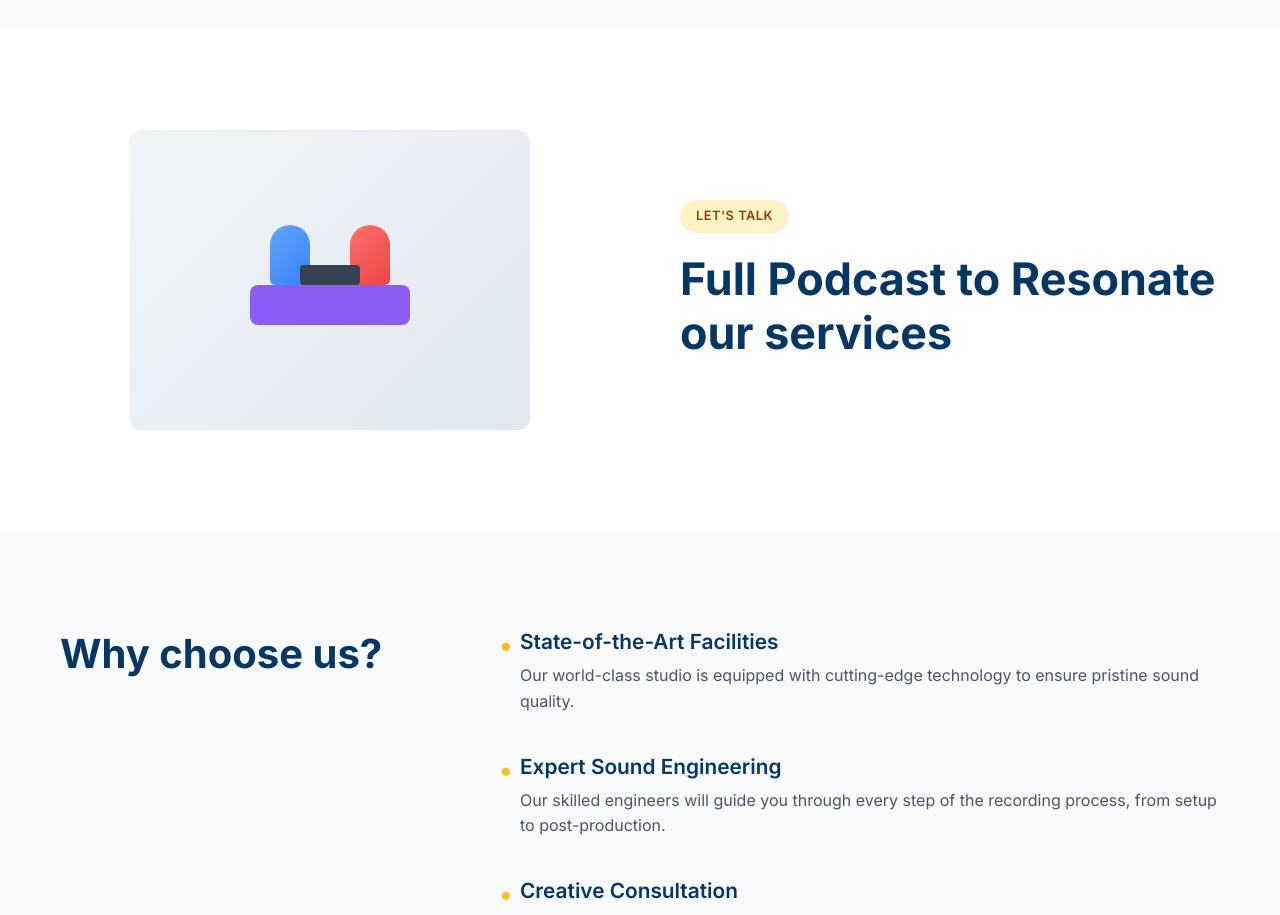
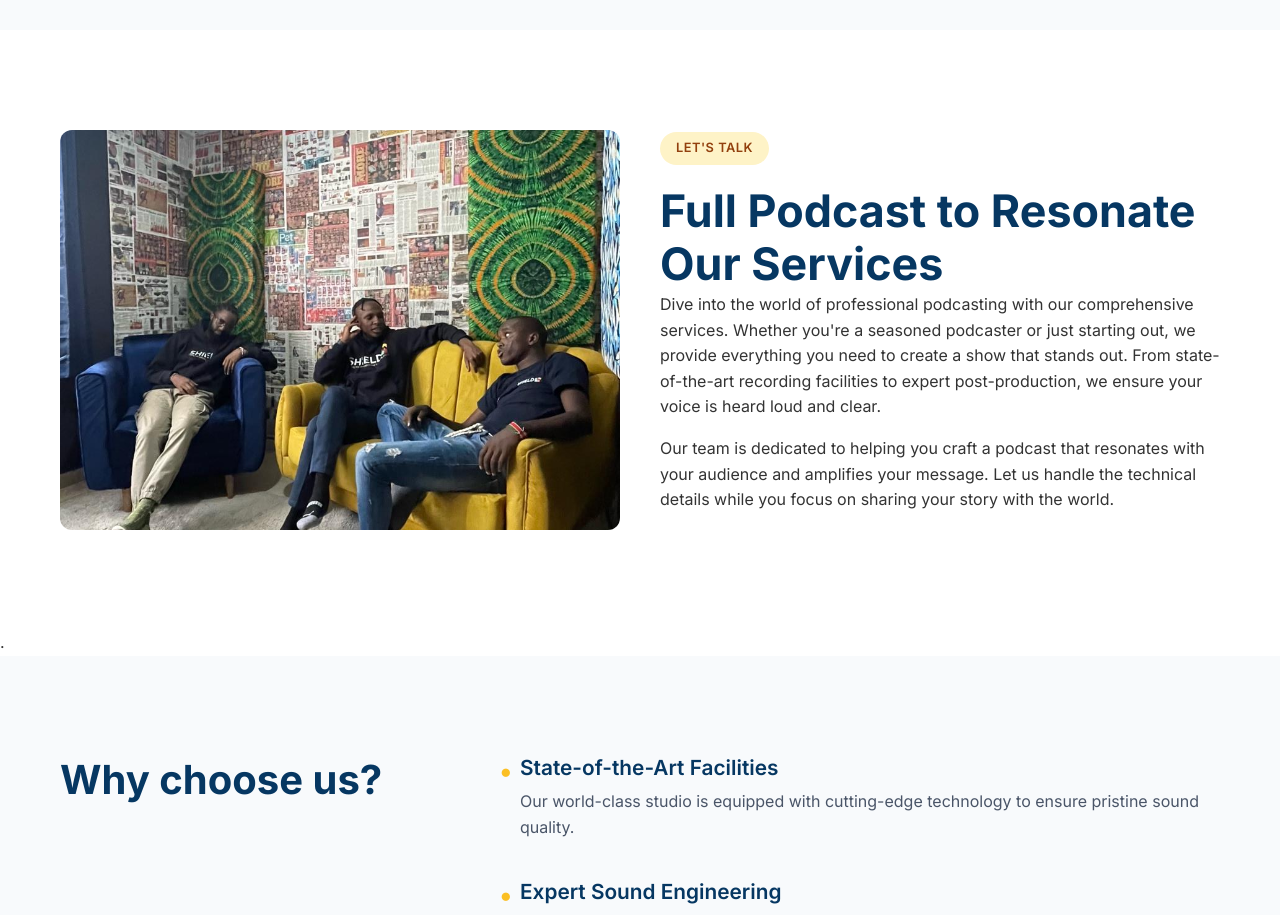
Before and after one commit to SHIELD-T/shield-web-app, a React (Vite) app: page /podcast in a window 1280 px wide. Shown: the part 1080-1995 px from the top of the page. Built offline with nearby package versions, Linux system fonts and the light colour scheme.

Commit message:
small change to the podcast page

```diff
--- a/src/pages/podcast.css
+++ b/src/pages/podcast.css
@@ -450,3 +450,20 @@
     padding: 60px 0;
   }
 }
+
+.podcast-image {
+  width: 100%;
+  height: auto;
+  max-height: 400px; /* Set a maximum height to prevent overlapping */
+  object-fit: cover; /* Ensures the image scales properly */
+  display: block;
+  border-radius: 12px; /* Optional: Adds rounded corners */
+}
+
+.full-podcast-content {
+  display: grid;
+  grid-template-columns: 1fr 1fr;
+  gap: 40px; /* Adjusted gap for better spacing */
+  align-items: center;
+  max-height: 500px; /* Prevents the section from becoming too tall */
+}
--- a/src/pages/podcast.tsx
+++ b/src/pages/podcast.tsx
@@ -61,27 +61,32 @@ const Podcast = () => {
         </div>
       </section>
 
+
       {/* Full Podcast Section */}
       <section className="full-podcast-section">
         <div className="container">
           <div className="full-podcast-content">
             <div className="podcast-illustration">
-              <div className="illustration-placeholder">
-                <div className="desk-setup">
-                  <div className="person person-1"></div>
-                  <div className="person person-2"></div>
-                  <div className="desk"></div>
-                  <div className="equipment"></div>
-                </div>
-              </div>
+              <img src="/assets/images/68.jpg" alt="Podcast Illustration" className="podcast-image" />
             </div>
             <div className="podcast-info">
               <div className="tag">LET'S TALK</div>
-              <h2>Full Podcast to Resonate our services</h2>
+              <h2>Full Podcast to Resonate Our Services</h2>
+              <p>
+                Dive into the world of professional podcasting with our comprehensive services.
+                Whether you're a seasoned podcaster or just starting out, we provide everything you need to create a show that stands out.
+                From state-of-the-art recording facilities to expert post-production, we ensure your voice is heard loud and clear.
+              </p>
+              <p>
+                Our team is dedicated to helping you craft a podcast that resonates with your audience and amplifies your message.
+                Let us handle the technical details while you focus on sharing your story with the world.
+              </p>
             </div>
           </div>
         </div>
       </section>
+
+.
 
       {/* Why Choose Us Section */}
       <section className="why-choose-section">
```
Also changed, not shown: public/assets/images/68.jpg (added).
